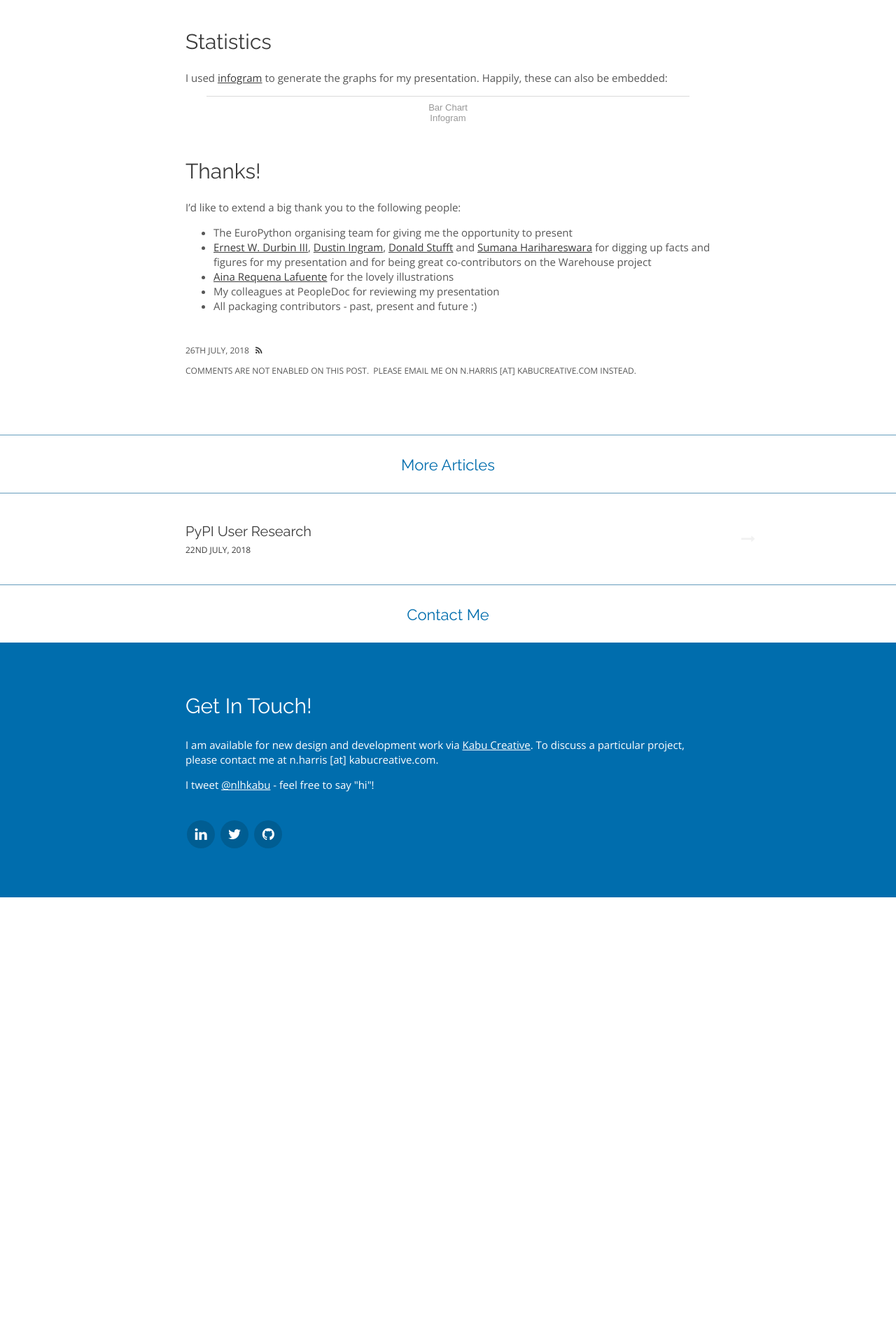
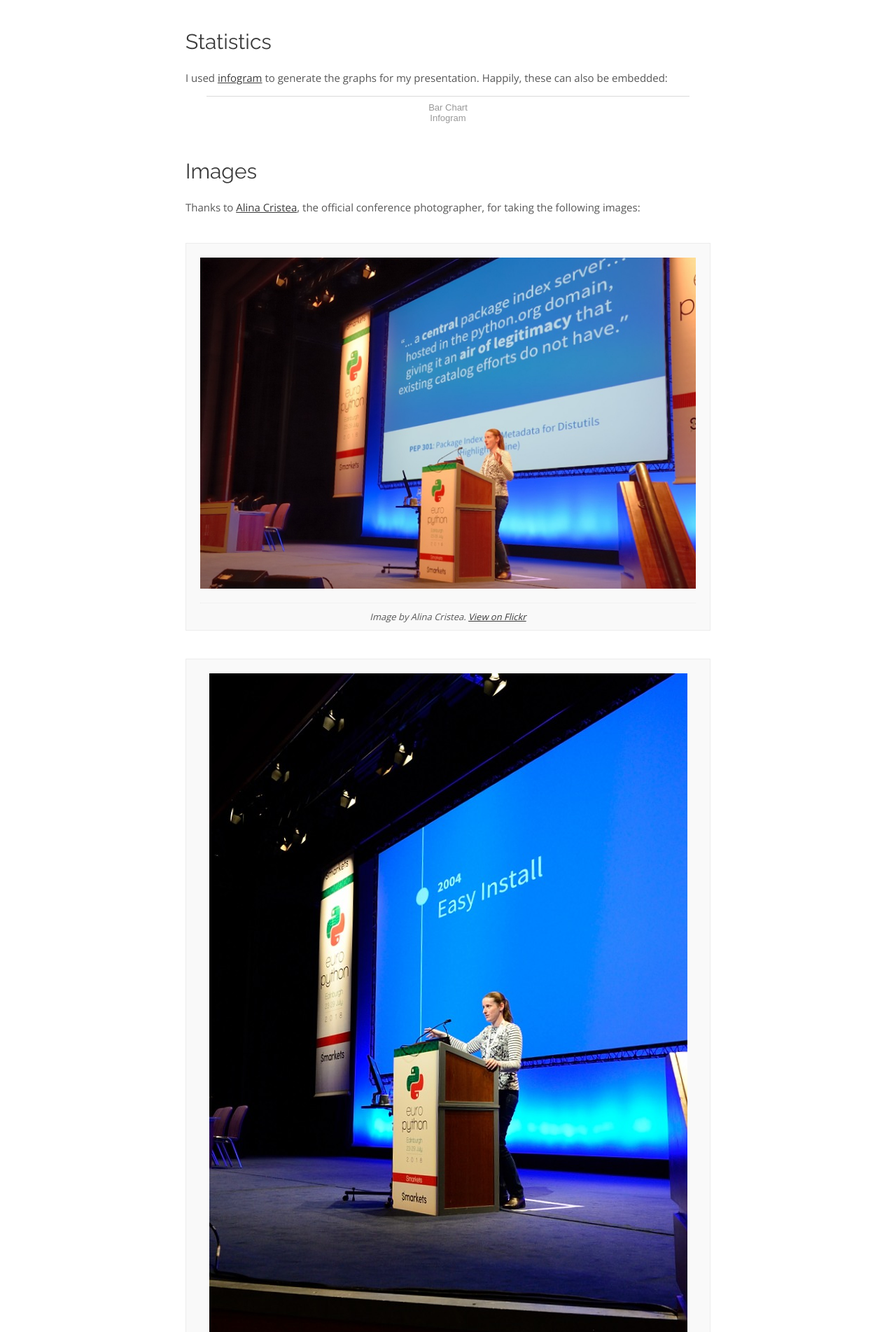
Before and after one commit to nlhkabu/nlhkabu.github.io, a Jekyll site: the page built from _posts/2018-07-26-pypi-past-present-future.md, in a window 1280 px wide. Shown: the part 2736-4639 px from the top of the page at 70% size. Built offline with Jekyll 4.4.1, drawn with Linux system fonts in a browser that asks for light colours; nearby versions of some CDN libraries; some web fonts are replaced; before the commit the page ends 4018 px from its top, so only the background shows below that; some of the changed text lies outside the part shown.

Commit message:
add images to europython post

```diff
--- a/_posts/2018-07-26-pypi-past-present-future.md
+++ b/_posts/2018-07-26-pypi-past-present-future.md
@@ -56,6 +56,25 @@ I used [infogram](https://infogram.com) to generate the graphs for my presentati
 
 <div class="infogram-embed" data-id="4e7b0b39-4b7c-4cdf-81c6-6c425be6f1a1" data-type="interactive" data-title="Bar Chart"></div><script>!function(e,t,n,s){var i="InfogramEmbeds",o=e.getElementsByTagName(t)[0],d=/^http:/.test(e.location)?"http:":"https:";if(/^\/{2}/.test(s)&&(s=d+s),window[i]&&window[i].initialized)window[i].process&&window[i].process();else if(!e.getElementById(n)){var a=e.createElement(t);a.async=1,a.id=n,a.src=s,o.parentNode.insertBefore(a,o)}}(document,"script","infogram-async","https://e.infogram.com/js/dist/embed-loader-min.js");</script><div style="padding:8px 0;font-family:Arial!important;font-size:13px!important;line-height:15px!important;text-align:center;border-top:1px solid #dadada;margin:0 30px"><a href="https://infogram.com/4e7b0b39-4b7c-4cdf-81c6-6c425be6f1a1" style="color:#989898!important;text-decoration:none!important;" target="_blank">Bar Chart</a><br><a href="https://infogram.com" style="color:#989898!important;text-decoration:none!important;" target="_blank" rel="nofollow">Infogram</a></div>
 
+## Images
+
+Thanks to [Alina Cristea](http://alinacristea.daportfolio.com/), the official conference photographer, for taking the following images:
+
+<figure class="img-figure">
+    <img src="/assets/img/europython1.jpg" alt="On stage, presenting"/>
+    <figcaption>Image by Alina Cristea. <a href="https://www.flickr.com/photos/alina-cristea/42945165484/in/album-72157697856140041/">View on Flickr</a></figcaption>
+</figure>
+
+<figure class="img-figure">
+    <img src="/assets/img/europython2.jpg" alt="On stage, presenting"/>
+    <figcaption>Image by Alina Cristea. <a href="https://www.flickr.com/photos/alina-cristea/42945163604/in/album-72157697856140041/">View on Flickr</a></figcaption>
+</figure>
+
+<figure class="img-figure">
+    <img src="/assets/img/europython3.jpg" alt="On stage, presenting"/>
+    <figcaption>Image by Alina Cristea. <a href="https://www.flickr.com/photos/alina-cristea/42945162474/in/album-72157697856140041/">View on Flickr</a></figcaption>
+</figure>
+
 ## Thanks!
 
 I'd like to extend a big thank you to the following people:
--- a/assets/css/_sass/_site_structure.scss
+++ b/assets/css/_sass/_site_structure.scss
@@ -48,6 +48,7 @@ figure.white-bg {
 figure.img-figure {
     padding: 20px 20px 0 20px;
     margin: 40px 0;
+    text-align: center;
 
     @media only screen and (max-width: 750px) {
         padding: 10px 10px 0 10px;
```
Also changed, not shown: assets/img/europython1.jpg (added), assets/img/europython2.jpg (added), assets/img/europython3.jpg (added).
